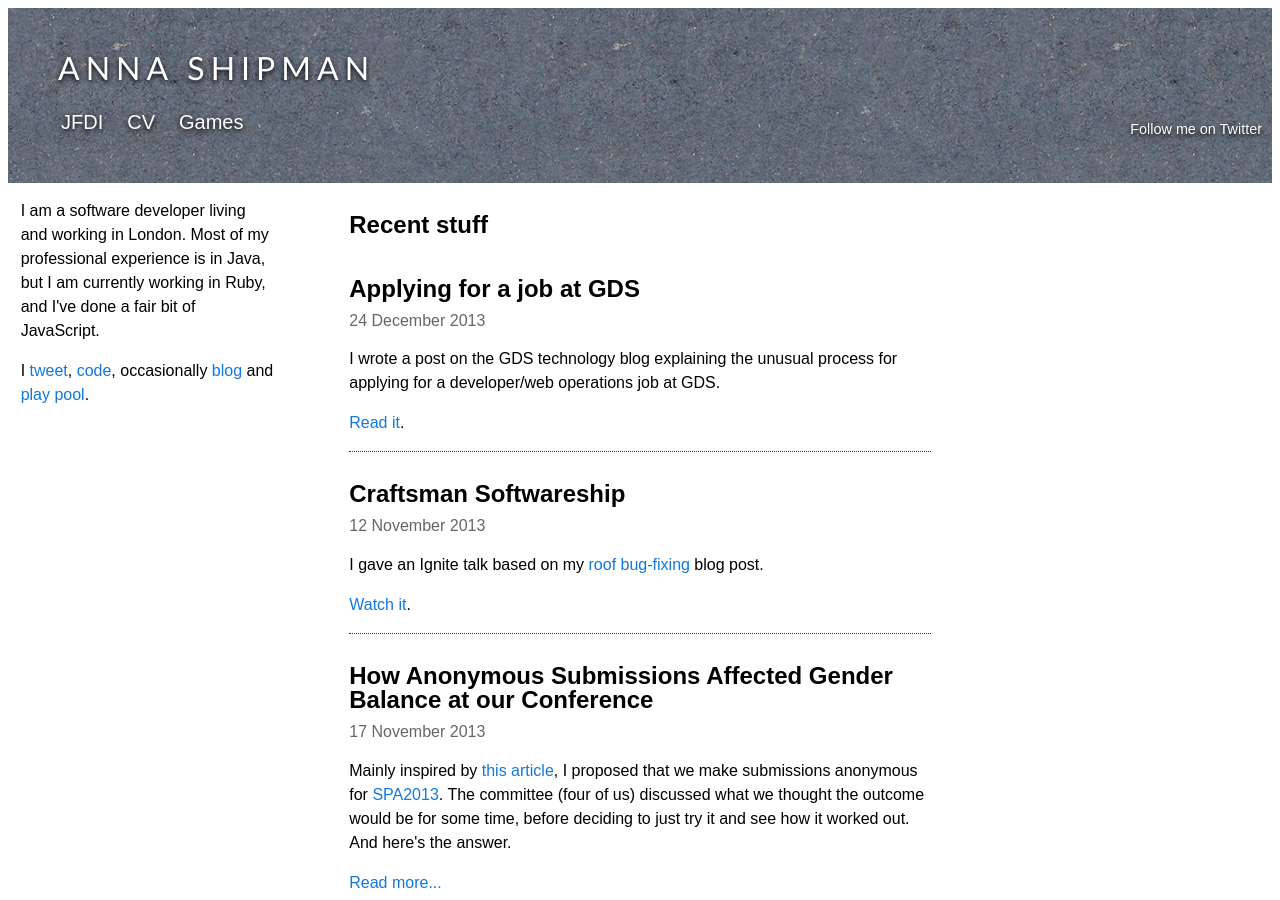
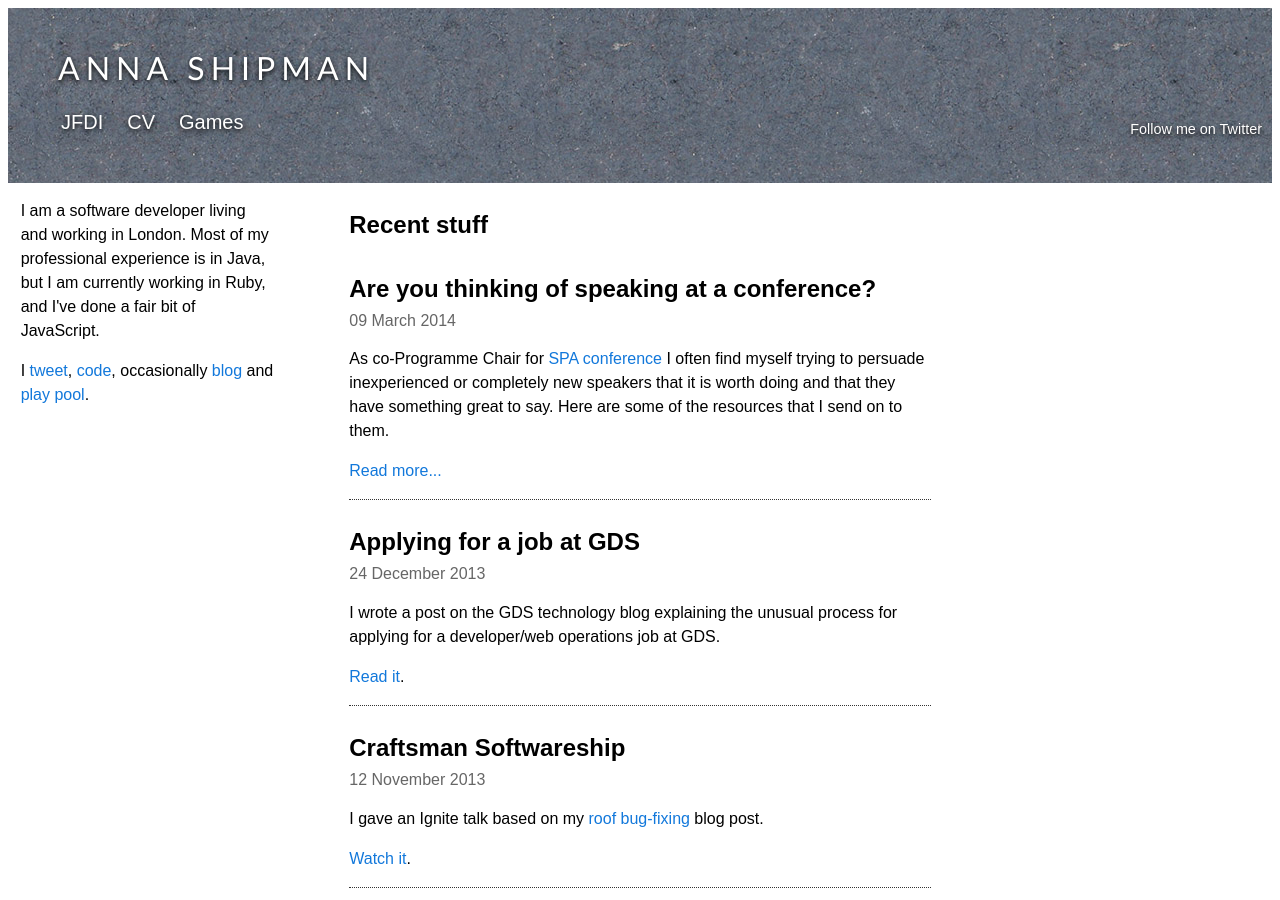
Before and after one commit to annashipman/annashipman.github.io, a Jekyll site: the page index.html, which Jekyll copies as it is, in a window 1280 px wide and 900 px high. Built offline with Jekyll 4.4.1, drawn with Linux system fonts in a browser that asks for light colours.

Commit message:
Add conference links post to index

```diff
--- a/index.html
+++ b/index.html
@@ -27,6 +27,13 @@
             <div class="col1">
                 <!-- Column 1 start -->
 <div><h1>Recent stuff</h1></div>
+<div class="blog-post">
+  <h1><a href="/jfdi/conference-speaking.html">
+Are you thinking of speaking at a conference?</a></h1>
+<date>09 March 2014</date>
+<p>As co-Programme Chair for <a href="http://www.spaconference.org/" target="_blank">SPA conference</a> I often find myself trying to persuade inexperienced or completely new speakers that it is worth doing and that they have something great to say. Here are some of the resources that I send on to them.
+<p><a href="/jfdi/conference-speaking.html">Read more...</a></p>
+</div>
 <div class="blog-post">
 <h1><a href="https://gdstechnology.blog.gov.uk/2013/12/24/applying-for-a-job-at-gds/" target="_blank">Applying for a job at GDS</a></h1>
 <date>24 December 2013</date>
```
